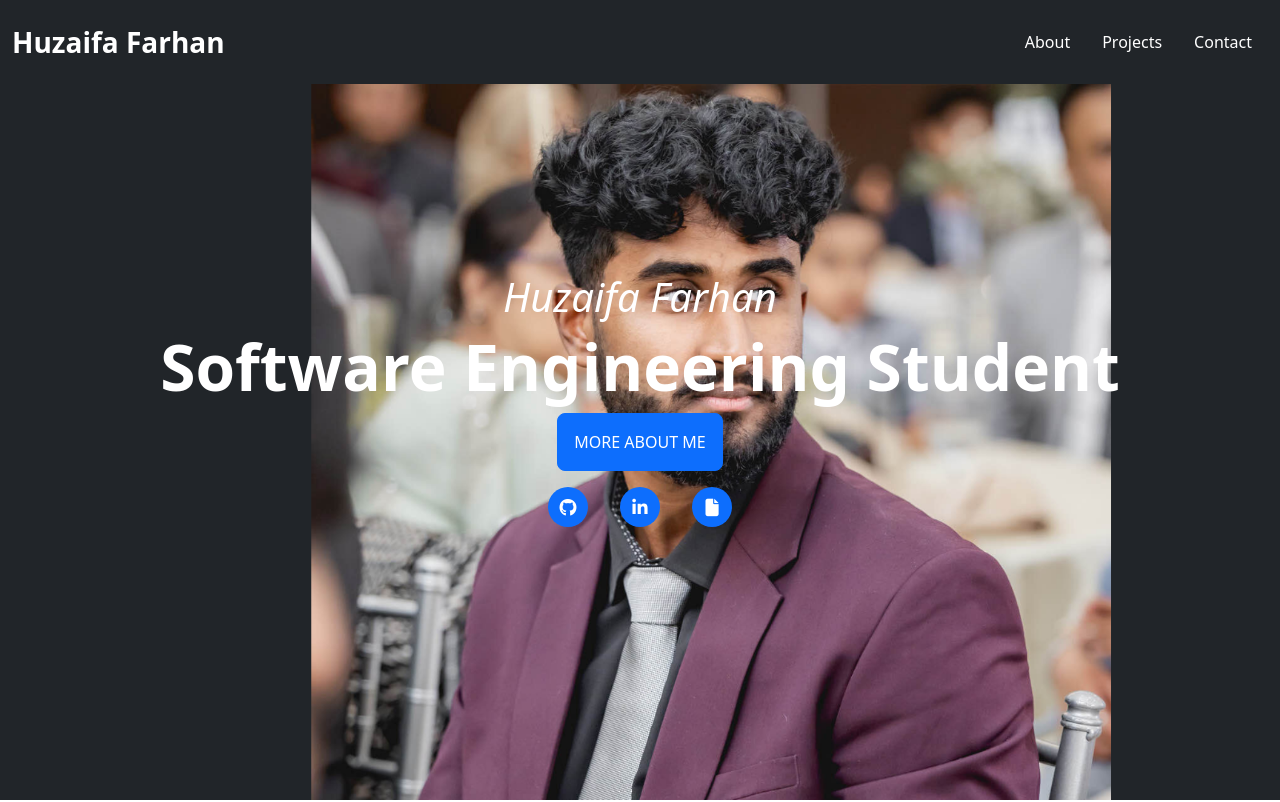
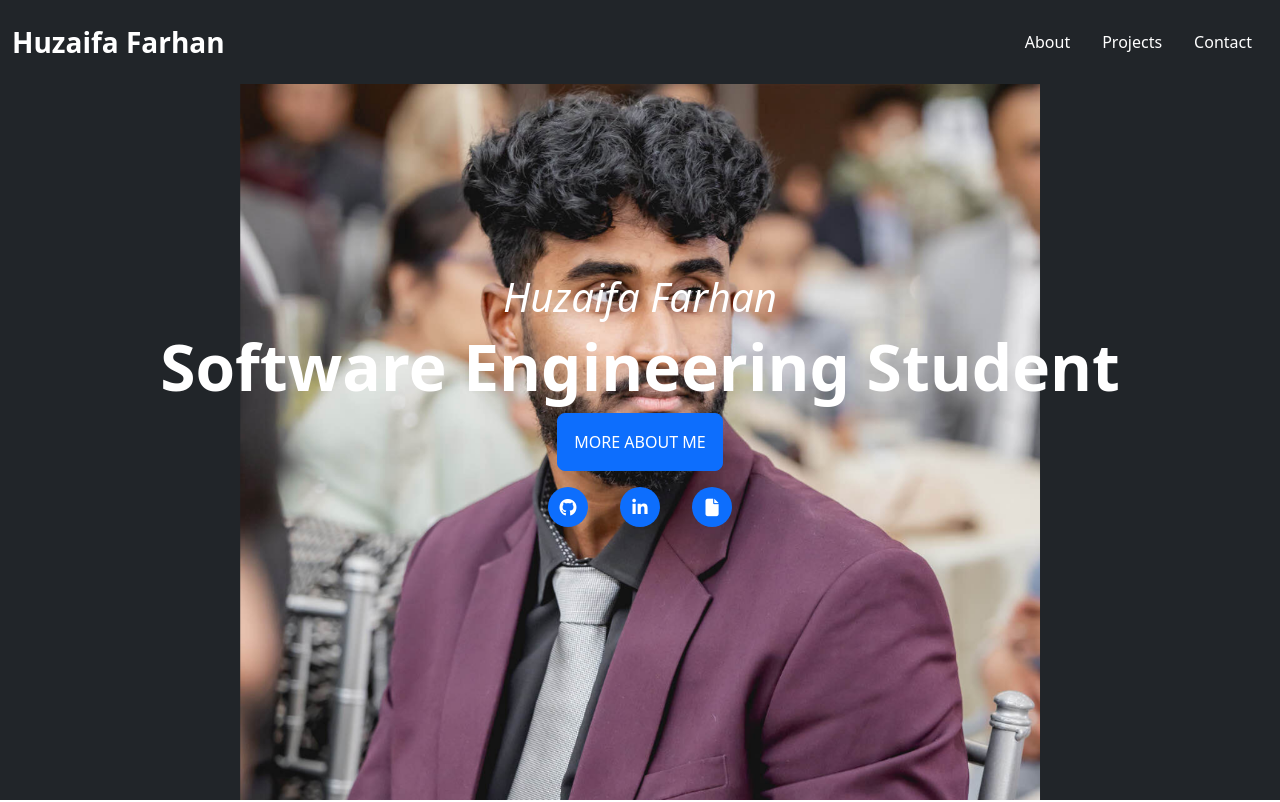
Before and after one commit to Huzaifa-Farhan/Personal-Portfolio-Website, a plain HTML site: page index.html in a window 1280 px wide. Shown: the top 802 px of the page. Drawn offline with nearby package versions, Linux system fonts and the light colour scheme.

Commit message:
Update style.css

```diff
--- a/style.css
+++ b/style.css
@@ -21,7 +21,7 @@ body {
   background-image: url("images/home.PNG");
   background-repeat: no-repeat;
   background-size: cover;
-  background-attachment: center;
+  background-position: center center; /* Center the image */
 }
 
 #skills i {
```
